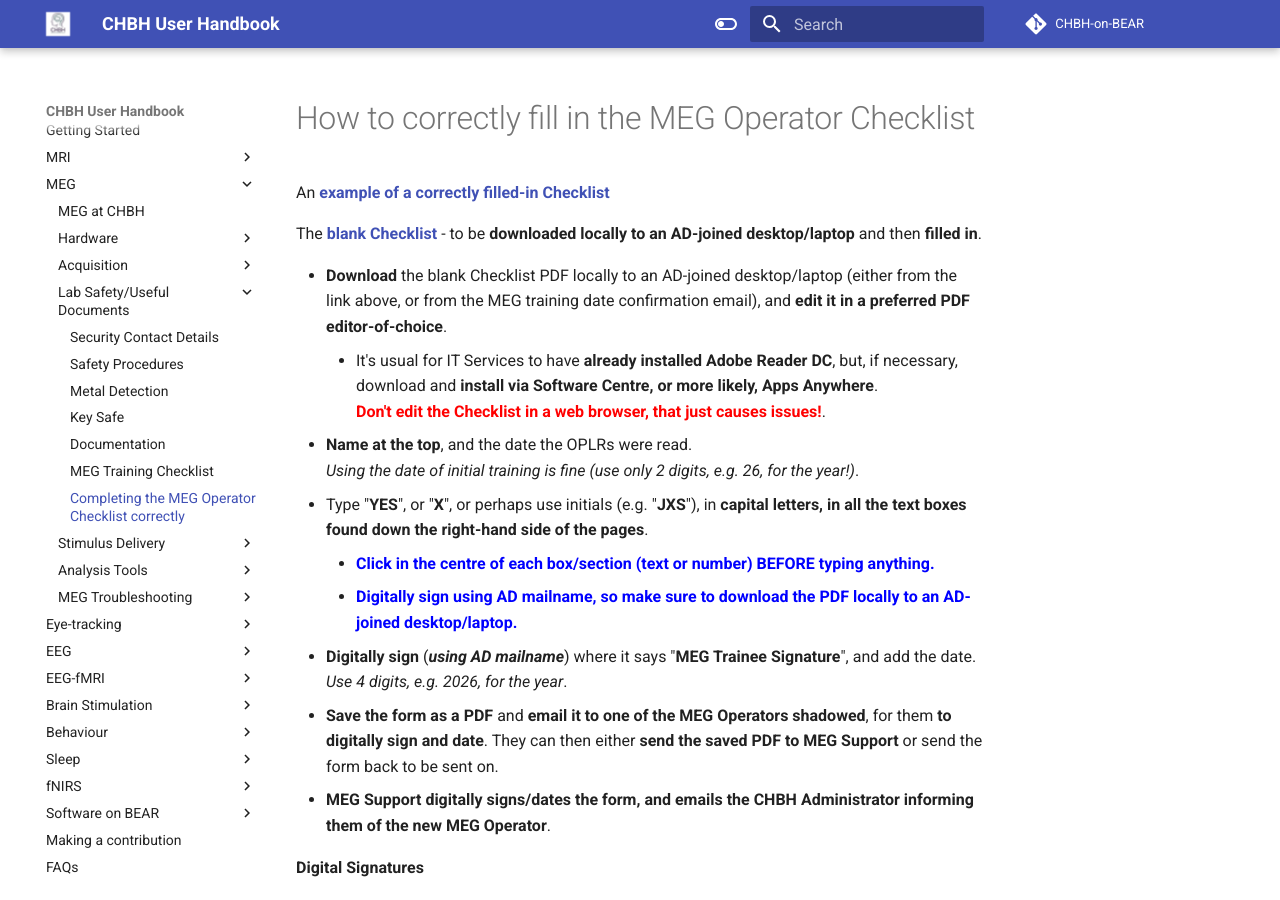
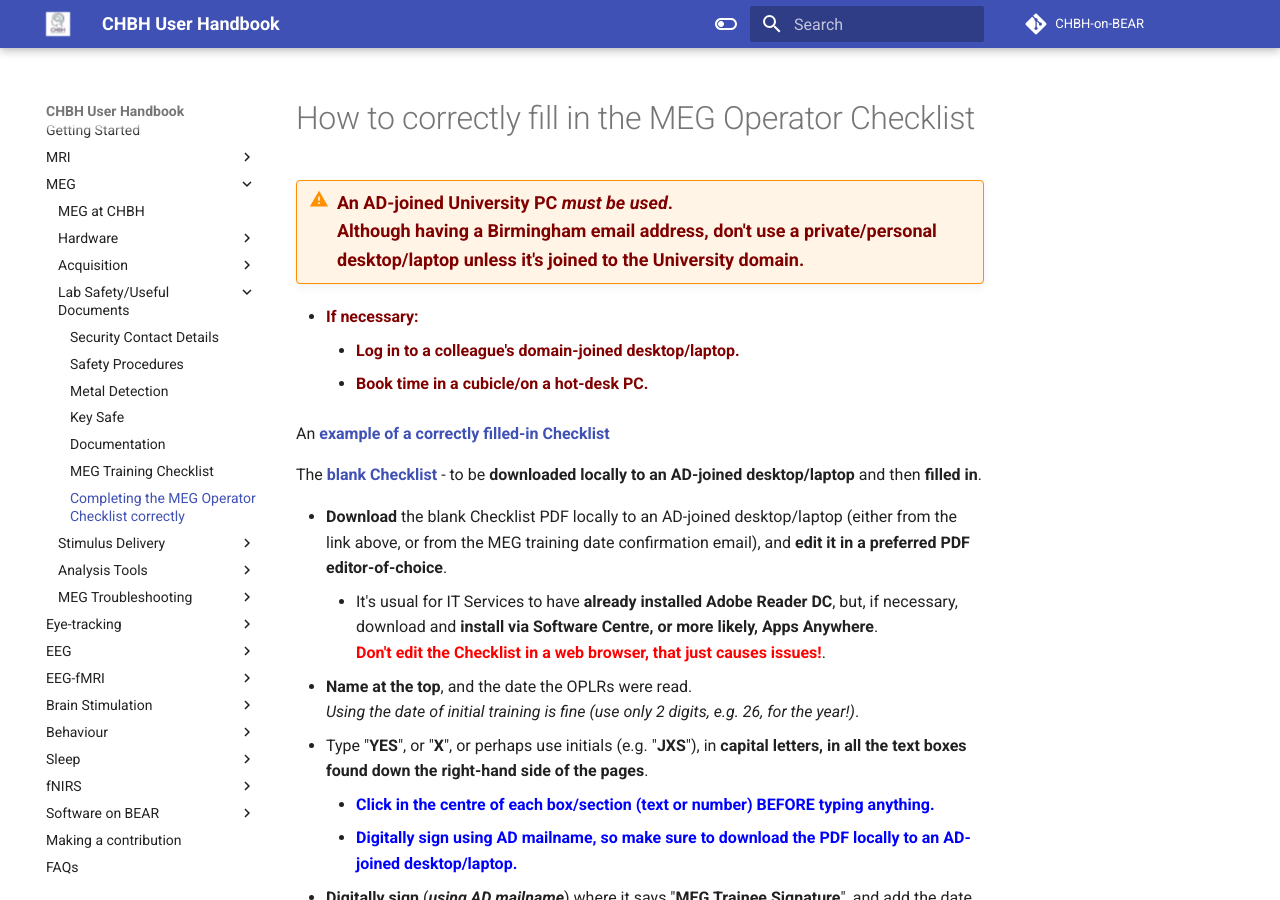
Before and after one commit to chbh-opensource/chbh-on-bear, an MkDocs documentation site: the page built from docs/meg/acquisition/checklistfillin.md, in a window 1280 px wide and 900 px high. Built offline with MkDocs 1.6.1 and Material for MkDocs 9.7.7, drawn with Linux system fonts in a browser that asks for light colours; comment, search, counter and statistics services are not loaded.

Commit message:
Tweaked MEG Checklist fill in repo

```diff
--- a/docs/meg/acquisition/checklistfillin.md
+++ b/docs/meg/acquisition/checklistfillin.md
@@ -1,4 +1,10 @@
 # How to correctly fill in the MEG Operator Checklist
+
+!!! Warning "**<span style="font-size:large;color:maroon">An AD-joined University PC *must be used*.<br />Although having a Birmingham email address, don't use a private/personal desktop/laptop unless it's joined to the University domain.</span>**"
+
+- <span style="font-size:medium;color:maroon">**If necessary:**</span>
+	- **<span style="color:maroon">Log in to a colleague's domain-joined desktop/laptop.</span>**
+	- **<span style="color:maroon">Book time in a cubicle/on a hot-desk PC.</span>**
 
 An **[example of a correctly filled-in Checklist](../../meg/pdfs/example_meg_operator_checklist_v4-0c.pdf)**
 
```
